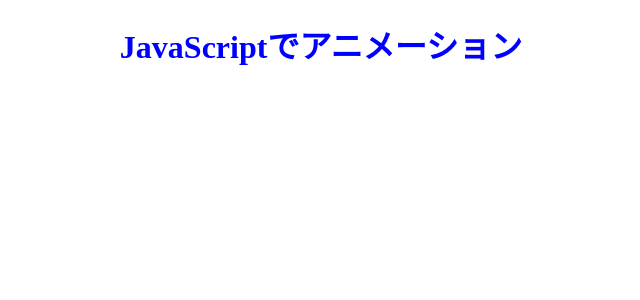
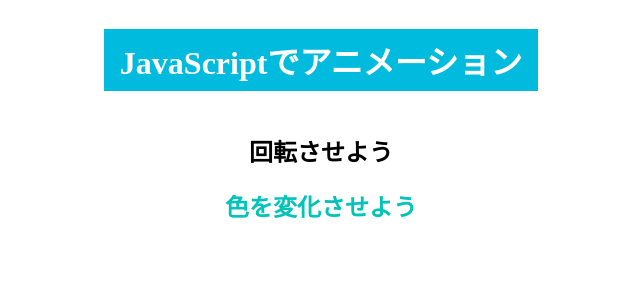
Before and after one commit to a-hirayama9420358/program_std, a PHP site: page / in a window 1280 px wide. Shown: the top 300 px of the page, without its empty margins (319-959 px from the left). Run offline with PHP 8.4, Linux system fonts and the light colour scheme.

Commit message:
11/30学習分

```diff
--- a/JavaScript2/code/6chap/04-demo/css/style.css
+++ b/JavaScript2/code/6chap/04-demo/css/style.css
@@ -1,4 +1,17 @@
+body {
+    text-align: center
+}
+
 h1 {
+    color: #fff;
+    display: inline-block;
+    background-image: linear-gradient(90deg, #0bd, #0bd 50%, white 50%, #fff); /* deg90で縦で2分する＝２色に分ける　180なら水平で分ける */
+    background-size: 200% 100%; /* 背景が横に2倍広い */
+    background-position: 0 0;     /* 初期位置は左端（指定してない場合の既定） */
+    padding: .5rem 1rem;
+}
+
+h2 {
+    margin: 10xp;
     text-align: center;
-    color: blue;
 }
--- a/JavaScript2/code/6chap/04-demo/index.html
+++ b/JavaScript2/code/6chap/04-demo/index.html
@@ -10,5 +10,7 @@
 
     <body>
         <h1 id="heading">JavaScriptでアニメーション</h1>
+        <h2 id="rote">回転させよう</h2>
+        <h2 id="color">色を変化させよう</h2>
     </body>
 </html>
--- a/JavaScript2/code/6chap/04-demo/js/script.js
+++ b/JavaScript2/code/6chap/04-demo/js/script.js
@@ -1,8 +1,19 @@
 const heading = document.querySelector('#heading');
+const rote = document.querySelector('#rote');
+const color = document.querySelector('#color');
 
 const keyframes = {
+    color: ['transparent', '#fff'],
+    backgroundPosition: ['100% 0', '0 0'],
+};
+
+const keyframes2 = {
     opacity: [0, 1],
-    translate: ['0 100px', '200px 300px'],
+    rotate: ['y 360deg', 0],
+};
+
+const keyframes3 = {
+    color: ['#f66', '#fc2', '#0c9', '#0bd']
 };
 
 const option = {
@@ -10,7 +21,15 @@ const option = {
     easing: 'ease'
 }
 
+const option2 = {
+    duration: 8000,
+    direction: 'alternate',
+    iterations: Infinity,
+}
+
 heading.animate(keyframes, option)
+rote.animate(keyframes2, option)
+color.animate(keyframes3, option2)
 
 
 // heading.style.transform = 'translate(100px, 300px) rotate(15deg) scale(2.5)';
```
